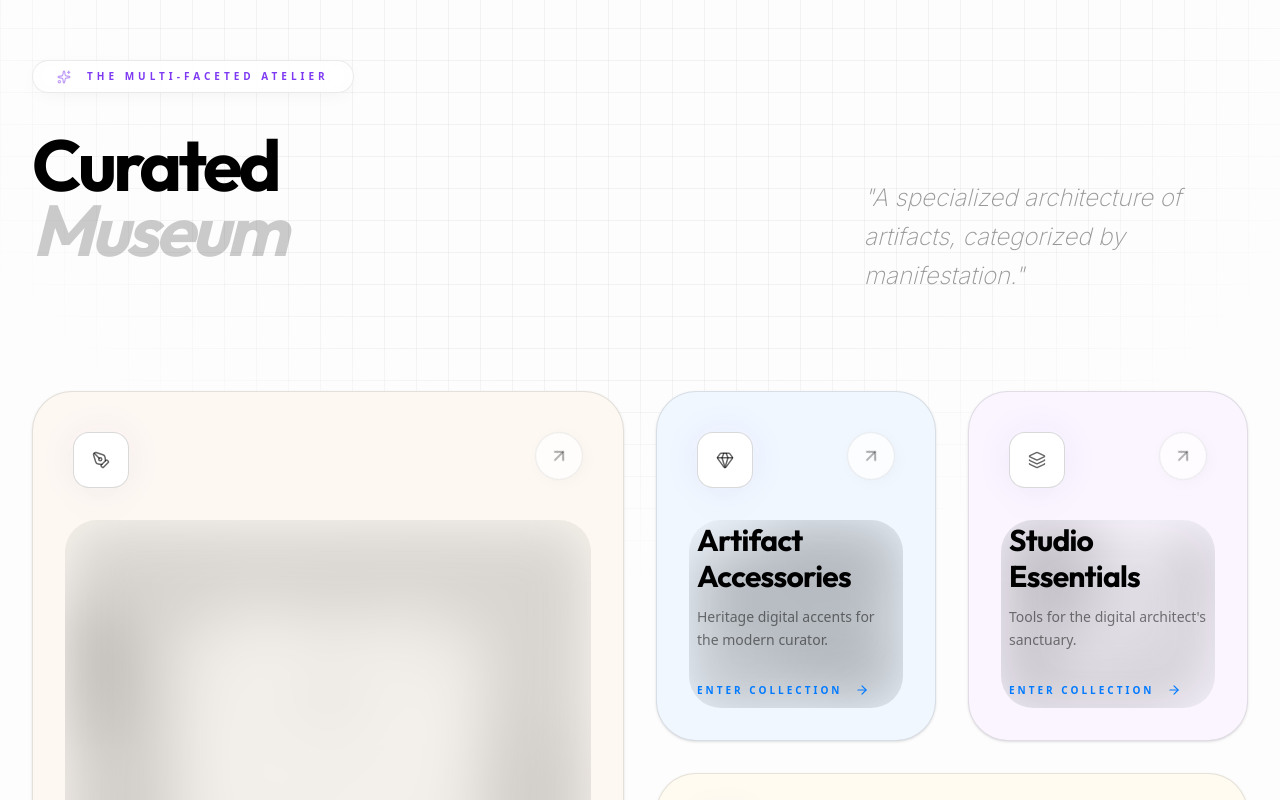
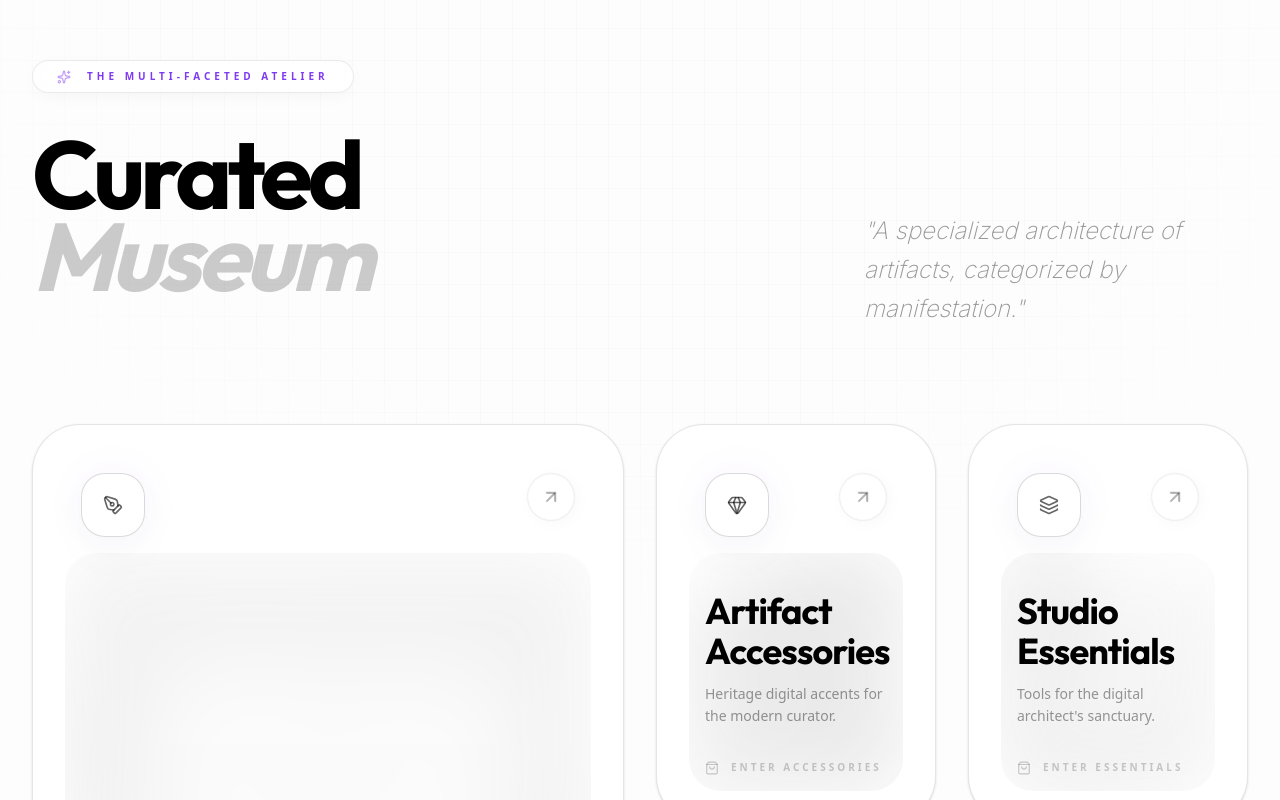
Before and after one commit to PavanKumar-HQ/Porul, a Next.js app: page / in a window 1280 px wide. Shown: the part 780-1580 px from the top of the page. Built offline with nearby package versions, Linux system fonts and the light colour scheme.

Commit message:
feat: differentiate sections with dark mode transition and add dynamic multiple-option hover effects

```diff
--- a/src/components/sections/Categories.tsx
+++ b/src/components/sections/Categories.tsx
@@ -1,9 +1,9 @@
 "use client";
 
 import { motion } from "framer-motion";
-import { ArrowRight, Sparkles, Layers, Box, PenTool, Gem } from "lucide-react";
+import { ArrowRight, Sparkles, Layers, Box, PenTool, Gem, Eye, ShoppingBag } from "lucide-react";
 import Link from "next/link";
-import Image from "next/image";
+import { useState } from "react";
 
 const categories = [
   {
@@ -11,44 +11,50 @@ const categories = [
     href: "/category/apparel",
     image: "/tee.png",
     description: "Manifest your soul into luxury cotton and precision stitching.",
-    icon: <PenTool size={18} />,
-    color: "bg-[#FDF8F2]", // Alabaster Sand
-    span: "col-span-2 row-span-2"
+    icon: <PenTool size={20} />,
+    color: "bg-[#FDF8F2]",
+    span: "col-span-2 row-span-2",
+    variants: ["Ultra-Weight Tee", "Manifest Hoodie", "Signature Cap"]
   },
   {
     name: "Artifact Accessories",
     href: "/category/accessories",
     image: "/watch.png",
     description: "Heritage digital accents for the modern curator.",
-    icon: <Gem size={18} />,
-    color: "bg-[#F0F7FF]", // Alabaster Cool
-    span: "col-span-1 row-span-1"
+    icon: <Gem size={20} />,
+    color: "bg-[#F0F7FF]",
+    span: "col-span-1 row-span-1",
+    variants: ["Chronos Watch", "Identity Ring"]
   },
   {
     name: "Studio Essentials",
     href: "/category/essentials",
     image: "/planner.png",
     description: "Tools for the digital architect's sanctuary.",
-    icon: <Layers size={18} />,
-    color: "bg-[#FAF5FF]", // Alabaster Violet
-    span: "col-span-1 row-span-1"
+    icon: <Layers size={20} />,
+    color: "bg-[#FAF5FF]",
+    span: "col-span-1 row-span-1",
+    variants: ["Manifest Planner", "Atelier Slate"]
   },
   {
     name: "Memory Objects",
     href: "/category/gifts",
     image: "/mug.png",
     description: "Physical anchors for your deepest digital stories.",
-    icon: <Box size={18} />,
-    color: "bg-[#FFFBF0]", // Alabaster Gold
-    span: "col-span-2 row-span-1"
+    icon: <Box size={20} />,
+    color: "bg-[#FFFBF0]",
+    span: "col-span-2 row-span-1",
+    variants: ["Obsidian Mug", "Heritage Vessel", "Memory Sphere"]
   }
 ];
 
 export default function Categories() {
+  const [hoveredIndex, setHoveredIndex] = useState<number | null>(null);
+
   return (
     <section className="py-40 px-8 bg-[#FDFDFD] relative overflow-hidden group/cat-section">
-      {/* Dynamic Grid Background (Increased Contrast) */}
-      <div className="absolute inset-0 bg-[linear-gradient(to_right,#80808015_1px,transparent_1px),linear-gradient(to_bottom,#80808015_1px,transparent_1px)] bg-[size:32px_32px] [mask-image:radial-gradient(ellipse_60%_50%_at_50%_0%,#000_70%,transparent_100%)]" />
+      {/* Dynamic Grid Background (Increased Visibility) */}
+      <div className="absolute inset-0 bg-[linear-gradient(to_right,#80808008_1px,transparent_1px),linear-gradient(to_bottom,#80808008_1px,transparent_1px)] bg-[size:32px_32px] [mask-image:radial-gradient(ellipse_60%_50%_at_50%_0%,#000_70%,transparent_100%)]" />
 
       <div className="max-w-7xl mx-auto relative z-10">
         <div className="flex flex-col md:flex-row justify-between items-end mb-24 gap-12 text-black">
@@ -64,10 +70,10 @@ export default function Categories() {
             <motion.h2
                initial={{ opacity: 0, y: 15 }}
                whileInView={{ opacity: 1, y: 0 }}
-               className="text-5xl md:text-7xl font-bold font-outfit tracking-tighter leading-[0.9] mb-8"
+               className="text-5xl md:text-8xl font-bold font-outfit tracking-tighter leading-[0.85] mb-8"
             >
               Curated <br />
-              <span className="text-black/15 italic text-black/20">Museum</span>
+              <span className="text-black/20 italic">Museum</span>
             </motion.h2>
           </div>
           <motion.p
@@ -79,22 +85,24 @@ export default function Categories() {
           </motion.p>
         </div>
 
-        {/* Bento Grid Architecture */}
-        <div className="grid grid-cols-1 md:grid-cols-3 lg:grid-cols-4 gap-8 md:auto-rows-[350px]">
+        {/* Bento Grid Architecture (Enhanced Mouse Effects) */}
+        <div className="grid grid-cols-1 md:grid-cols-3 lg:grid-cols-4 gap-8 md:auto-rows-[400px]">
           {categories.map((category, index) => (
             <motion.div
               key={category.name}
               initial={{ opacity: 0, scale: 0.95 }}
               whileInView={{ opacity: 1, scale: 1 }}
               viewport={{ once: true }}
+              onMouseEnter={() => setHoveredIndex(index)}
+              onMouseLeave={() => setHoveredIndex(null)}
               transition={{ delay: index * 0.1 }}
-              className={`${category.span} group relative rounded-[40px] overflow-hidden border border-black/10 shadow-sm hover:shadow-2xl transition-all duration-1000 ${category.color}`}
+              className={`${category.span} group relative rounded-[48px] overflow-hidden border border-black/10 shadow-sm hover:shadow-[0_48px_120px_-20px_rgba(0,0,0,0.12)] transition-all duration-1000 ${category.color} bg-white`}
             >
               <div className="absolute inset-0 bg-white/40 backdrop-blur-3xl opacity-0 group-hover:opacity-100 transition-opacity duration-1000 z-10" />
 
-              <div className="p-10 relative z-20 flex flex-col h-full justify-between">
+              <div className="p-12 relative z-20 flex flex-col h-full justify-between">
                  <div className="flex justify-between items-start">
-                    <div className="w-14 h-14 rounded-2xl glass-lvl-3 flex items-center justify-center text-black/60 group-hover:bg-black group-hover:text-white transition-all duration-700 shadow-sm bg-white">
+                    <div className="w-16 h-16 rounded-[24px] glass-lvl-3 flex items-center justify-center text-black/60 group-hover:bg-black group-hover:text-white transition-all duration-700 shadow-sm bg-white">
                        {category.icon}
                     </div>
                     <Link
@@ -105,27 +113,44 @@ export default function Categories() {
                     </Link>
                  </div>
 
-                 <div className="space-y-6">
-                    <div>
-                       <h3 className="text-3xl font-bold font-outfit tracking-tight text-black mb-3">{category.name}</h3>
-                       <p className="text-sm font-light text-black/50 leading-relaxed max-w-[280px]">{category.description}</p>
+                 <div className="space-y-8">
+                    <div className="group-hover:-translate-y-4 transition-transform duration-1000">
+                       <h3 className="text-3xl lg:text-4xl font-bold font-outfit tracking-tight text-black mb-3">{category.name}</h3>
+                       <p className="text-sm font-light text-black/40 leading-relaxed max-w-[280px]">{category.description}</p>
                     </div>
-                    <Link
-                      href={category.href}
-                      className="inline-flex items-center gap-3 text-[10px] font-black uppercase tracking-[0.3em] text-accent-blue hover:text-black transition-colors"
-                    >
-                       Enter Collection <ArrowRight size={14} />
-                    </Link>
+
+                    {/* Mouse Over Option Preview (Differential Enhancement) */}
+                    <div className="absolute bottom-12 left-12 right-12 opacity-0 group-hover:opacity-100 translate-y-8 group-hover:translate-y-0 transition-all duration-700">
+                       <div className="flex flex-wrap gap-2 mb-6">
+                          {category.variants.map((v) => (
+                             <span key={v} className="px-3 py-1 rounded-full text-[8px] font-black uppercase tracking-widest bg-black/5 text-black/60 border border-black/5">
+                                {v}
+                             </span>
+                          ))}
+                       </div>
+                       <Link
+                          href={category.href}
+                          className="w-full py-4 rounded-2xl bg-black text-white text-[10px] font-black uppercase tracking-[0.3em] flex items-center justify-center gap-4 hover:bg-accent-violet transition-colors"
+                       >
+                          Explore Collection <ArrowRight size={14} />
+                       </Link>
+                    </div>
+
+                    <div className="flex items-center gap-3 text-[10px] font-black uppercase tracking-[0.3em] text-black/20 group-hover:opacity-0 transition-all">
+                       <ShoppingBag size={14} />
+                       Enter {category.name.split(' ')[1]}
+                    </div>
                  </div>
               </div>
 
-              {/* Floating Image Preview */}
-              <div className="absolute inset-x-8 bottom-8 top-32 overflow-hidden rounded-[32px] pointer-events-none group-hover:scale-[1.02] transition-transform duration-1000">
+              {/* Enhanced Image Presentation */}
+              <div className="absolute inset-x-8 bottom-8 top-32 overflow-hidden rounded-[32px] pointer-events-none group-hover:scale-[1.1] transition-transform duration-[2000ms]">
                  <img
                     src={category.image}
                     alt={category.name}
-                    className="w-full h-full object-cover opacity-30 grayscale group-hover:grayscale-0 group-hover:opacity-100 transition-all duration-1000 blur-[30px] group-hover:blur-0"
+                    className="w-full h-full object-cover opacity-10 grayscale group-hover:opacity-40 group-hover:grayscale-0 transition-all duration-[2000ms] blur-[40px] group-hover:blur-0"
                  />
+                 <div className="absolute inset-0 bg-gradient-to-t from-white/80 via-transparent to-transparent opacity-0 group-hover:opacity-100 transition-opacity" />
               </div>
             </motion.div>
           ))}
```
Also changed, not shown: src/components/sections/CTA.tsx (+56 -48 lines).
